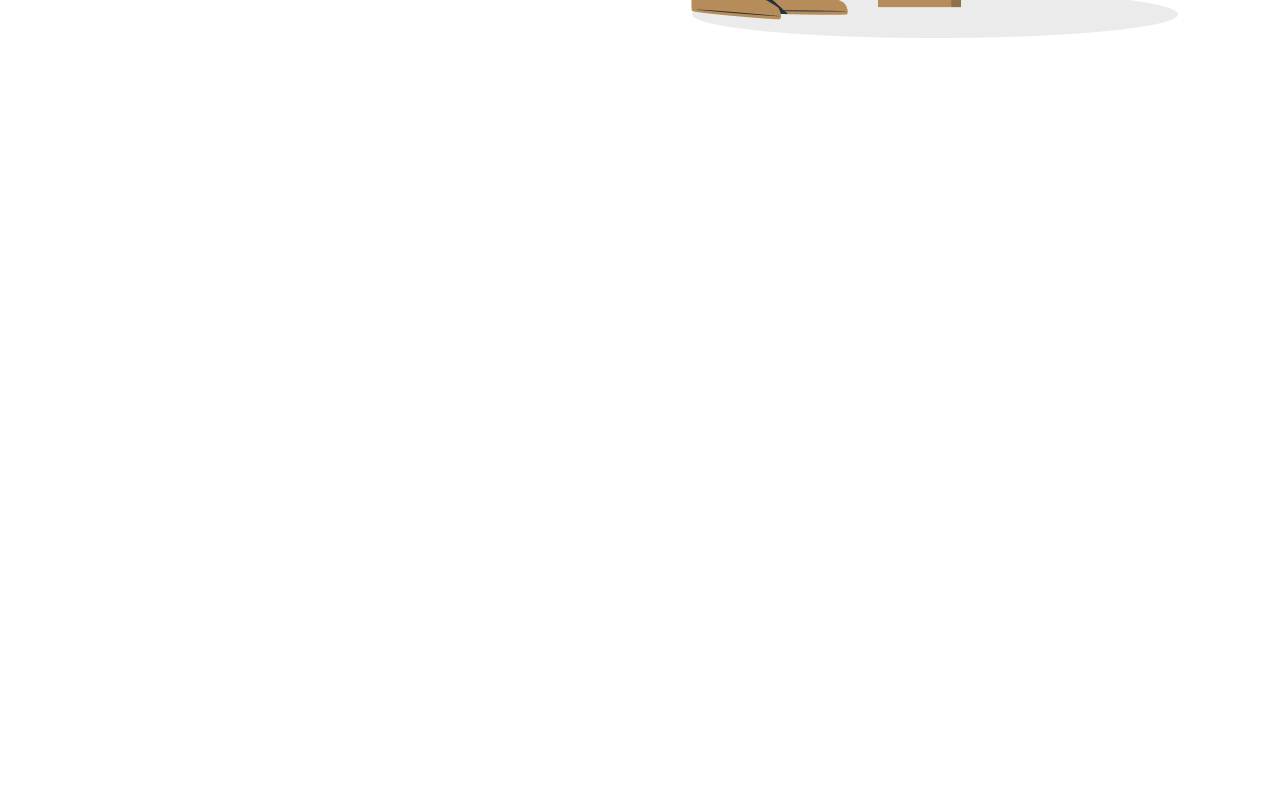
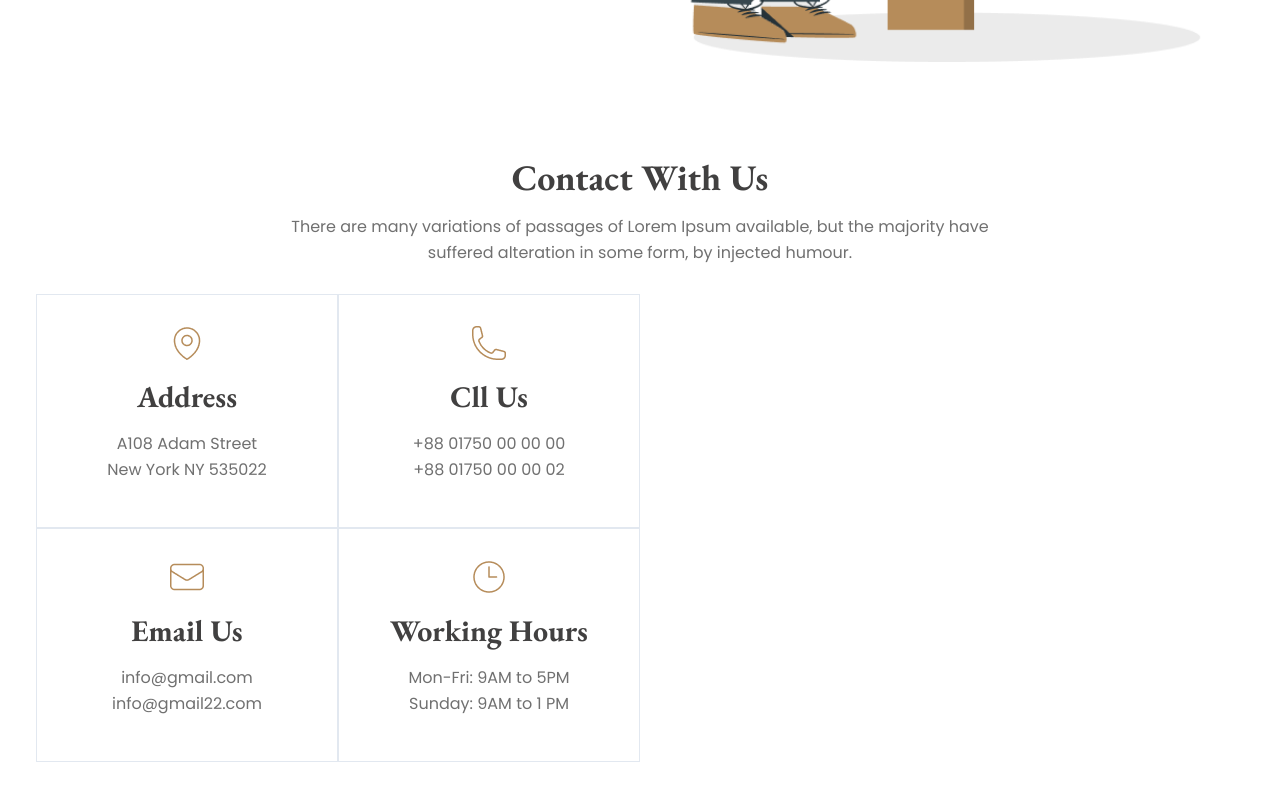
Before and after one commit to Dev-Zual/law-solution, a React (Vite) app: page / in a window 1280 px wide. Shown: the part 3140-3940 px from the top of the page. Before the commit the page ends 3274 px from the top, so only its background shows below. Built offline with nearby package versions, Linux system fonts and the light colour scheme.

Commit message:
contact area card & customcard update

```diff
--- a/src/App.jsx
+++ b/src/App.jsx
@@ -1,5 +1,6 @@
 import Banner from "./components/pages/Banner";
 import ClientSay from "./components/pages/ClientSay";
+import ContactUs from "./components/pages/ContactUs";
 import Faq from "./components/pages/Faq";
 import Navbar from "./components/pages/Navbar";
 import Services from "./components/pages/Services";
@@ -15,6 +16,7 @@ function App() {
         <Services />
         <ClientSay />
         <Faq />
+        <ContactUs />
       </main>
       <footer></footer>
     </>
--- /dev/null
+++ b/src/components/pages/ContactUs.jsx
@@ -0,0 +1,49 @@
+import CustomCard from "../ui/CustomCard";
+
+export default function ContactUs() {
+  const contactData = [
+    {
+      img: "./images/location.png",
+      title: "Address",
+      address: "A108 Adam Street, New York NY 535022",
+    },
+    {
+      img: "./images/call.png",
+      title: "Cll Us",
+      phone: ["+88 01750 00 00 00", "+88 01750 00 00 02"],
+    },
+    {
+      img: "./images/email.png",
+      title: "Email Us",
+      email: ["info@gmail.com", "info@gmail22.com"],
+    },
+    {
+      img: "./images/time.png",
+      title: "Working Hours",
+      working: ["Mon-Fri: 9AM to 5PM", "Sunday: 9AM to 1 PM"],
+    },
+  ];
+  return (
+    <div className="mb-24">
+      <div className="flex justify-center mb-7">
+        <div className="text-center space-y-4 w-3/5">
+          <h1 className="text-4xl font-bold text-[#414040]">Contact With Us</h1>
+          <p className="text-base text-[#707070] leading-[1.625rem]">
+            There are many variations of passages of Lorem Ipsum available, but
+            the majority have suffered alteration in some form, by injected
+            humour.
+          </p>
+        </div>
+      </div>
+      {/* contact bottom */}
+      <div className="flex flex-col lg:flex-row">
+        <div className="w-full grid grid-cols-2">
+          {contactData.map((contactItem, index) => (
+            <CustomCard key={index} cardData={contactItem} />
+          ))}
+        </div>
+        <div className="w-full"></div>
+      </div>
+    </div>
+  );
+}
--- a/src/components/pages/Faq.jsx
+++ b/src/components/pages/Faq.jsx
@@ -78,7 +78,7 @@ export default function Faq() {
           </Accordion>
         </div>
         <div className="w-full">
-          <img src="./images/faq.png" alt="" />
+          <img className="w-full" src="./images/faq.png" alt="" />
         </div>
       </div>
     </div>
--- a/src/components/ui/CustomCard.jsx
+++ b/src/components/ui/CustomCard.jsx
@@ -1,14 +1,56 @@
+import React from "react";
+
 export default function CustomCard({ ...cardData }) {
-  const { img, title, description, icon } = cardData.cardData;
+  const cardItem = cardData.cardData;
+  const { img, title, description, icon, address, working } = cardItem;
+  // console.log(cardItem.email);
   return (
     <div className="text-center px-5 py-7  border space-y-4">
       <div className="flex justify-center">
         <img src={img} alt="" />
       </div>
       <h4 className="text-3xl font-bold text-[#414040]">{title}</h4>
-      <p className="text-base text-[#707070] leading-[1.625rem]">
-        {description}
-      </p>
+      {/* conditional rendering description, address, working */}
+      {
+        <p className="text-base text-[#707070] leading-[1.625rem]">
+          {description
+            ? description
+            : address
+            ? address.split(",").map((part, index) => (
+                <React.Fragment key={index}>
+                  {part.trim()} <br />
+                </React.Fragment>
+              ))
+            : working?.length
+            ? working.map((item, index) => (
+                <React.Fragment key={index}>
+                  {item} <br />
+                </React.Fragment>
+              ))
+            : ""}
+        </p>
+      }
+      {/* rendering phone or email */}
+      {cardItem?.phone?.length ? (
+        <p className="text-base text-[#707070] leading-[1.625rem]">
+          {cardItem.phone.map((item, index) => (
+            <React.Fragment key={index}>
+              {item} <br />
+            </React.Fragment>
+          ))}
+        </p>
+      ) : cardItem?.email?.length ? (
+        <p className="text-base text-[#707070] leading-[1.625rem]">
+          {cardItem.email.map((item, index) => (
+            <React.Fragment key={index}>
+              {item} <br />{" "}
+            </React.Fragment>
+          ))}
+        </p>
+      ) : (
+        <div> </div>
+      )}
+      {/* rendering if icon   */}
       {icon && (
         <div className="flex justify-center">
           <img src={icon} alt="" />
--- a/src/components/ui/CustomCarousel.jsx
+++ b/src/components/ui/CustomCarousel.jsx
@@ -1,7 +1,6 @@
 import { CarouselItem } from "./carousel";
 
 export default function CustomCarousel({ ...singleCarouselItem }) {
-  console.log(singleCarouselItem);
   const { sliderImg, userImg, name, title, description } =
     singleCarouselItem.carouselItem;
   return (
```
